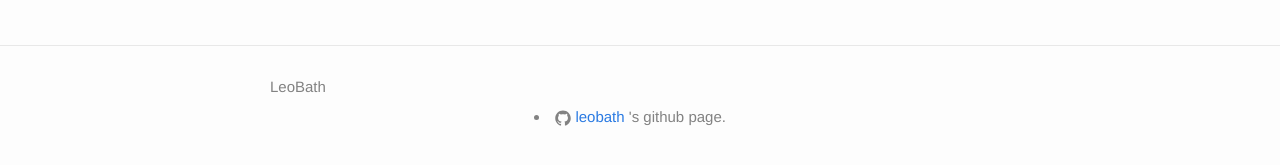
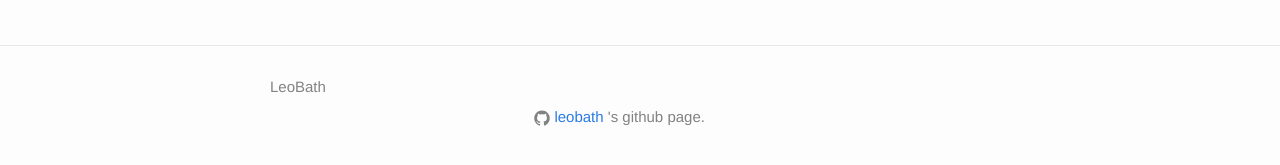
Before and after one commit to leobath/leobath.github.io, a Jekyll site: the page built from index.html, in a window 1280 px wide. Shown: the part 302-467 px from the top of the page. Built offline with Jekyll 4.4.1, drawn with Linux system fonts in a browser that asks for light colours.

Commit message:
Update footer.html

```diff
--- a/_includes/footer.html
+++ b/_includes/footer.html
@@ -26,12 +26,13 @@
 
       <div class="footer-col footer-col-1">
         <!--<p>{{ site.description }}</p>-->
+        <ul class="social-media-list">
         {% if site.github_username %}
           <li>
             {% include icon-github.html username=site.github_username %}'s github page.
           </li>
           {% endif %}
-
+        </ul>
     </div>
 
   </div>
```
